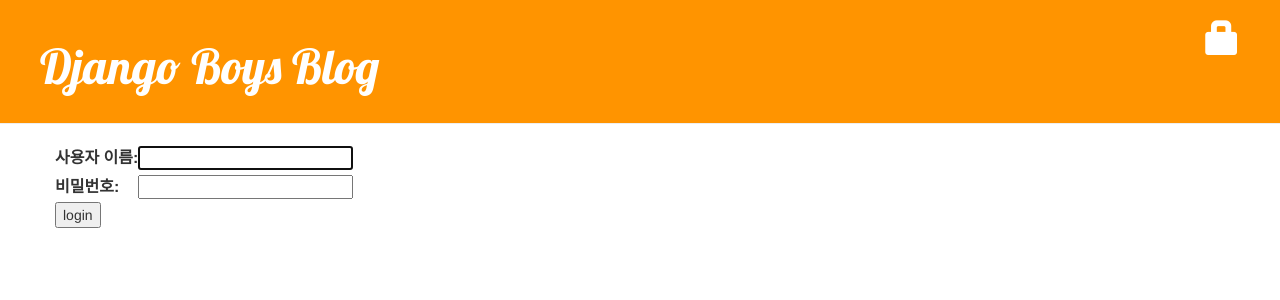
After one commit to kyungdongseo/my-first-blog, a Django app: page /accounts/login/ in a window 1280 px wide. The commit adds this page. Shown: the top 300 px of the page. Run offline with Django 3.2, Linux system fonts and the light colour scheme; some libraries are stand-ins or nearby versions.

Commit message:
login and logout

```diff
--- a/blog/templates/blog/base.html
+++ b/blog/templates/blog/base.html
@@ -12,6 +12,9 @@
             {% if user.is_authenticated %}
                 <a href="{% url 'post_new' %}" class="top-menu"><span class="glyphicon glyphicon-plus"></span></a>
                 <a href="{% url 'post_draft_list' %}" class="top-menu"><span class="glyphicon glyphicon-edit"></span></a>
+                <p class="top-menu">Hello {{ user.username }} <small>(<a href="{% url 'logout' %}">Log out</a>)</small></p>
+            {% else %}
+                <a href="{% url 'login' %}" class="top-menu"><span class="glyphicon glyphicon-lock"></span></a>
             {% endif %}
             <h1><a href="/">Django Boys Blog</a></h1>
         </div>
--- /dev/null
+++ b/blog/templates/registration/login.html
@@ -0,0 +1,24 @@
+{% extends 'blog/base.html' %}
+
+{% block content %}
+    {% if form.errors %}
+        <p>이름과 비밀번호가 일치하지 않습니다. 다시 시도해주세요.</p>
+    {% endif %}
+
+    <form method="POST" action="{% url 'login' %}">
+    {% csrf_token %}
+        <table>
+            <tr>
+                <td>{{ form.username.label_tag }}</td>
+                <td>{{ form.username }}</td>
+            </tr>
+            <tr>
+                <td>{{ form.password.label_tag }}</td>
+                <td>{{ form.password }}</td>
+            </tr>
+        </table>
+
+        <input type="submit" value="login" />
+        <input type="hidden" name="next" value="{{ next }}" />
+    </form>
+{% endblock %}
--- a/blog/views.py
+++ b/blog/views.py
@@ -1,5 +1,6 @@
 from django.shortcuts import render, get_object_or_404, redirect
 from django.utils import timezone
+from django.contrib.auth.decorators import login_required
 from .models import Post
 from .forms import PostForm
 
@@ -14,6 +15,7 @@
     return render(request, 'blog/post_detail.html', {'post': post})
 
 
+@login_required
 def post_new(request):
     if request.method == "POST":
         form = PostForm(request.POST)
@@ -27,6 +29,7 @@
         return render(request, 'blog/post_edit.html', {'form': form})
 
 
+@login_required
 def post_edit(request, pk):
     post = get_object_or_404(Post, pk=pk)
     if request.method == "POST":
@@ -41,17 +44,20 @@
         return render(request, 'blog/post_edit.html', {'form': form})
 
 
+@login_required
 def post_draft_list(request):
     posts = Post.objects.filter(publish_date__isnull=True).order_by('create_date')
     return render(request, 'blog/post_draft_list.html', {'posts': posts})
 
 
+@login_required
 def post_publish(request, pk):
     post = get_object_or_404(Post, pk=pk)
     post.publish()
     return redirect('post_detail', pk=pk)
 
 
+@login_required
 def post_remove(request, pk):
     post = get_object_or_404(Post, pk=pk)
     post.delete()
--- a/configuration/settings.py
+++ b/configuration/settings.py
@@ -120,3 +120,5 @@
 
 STATIC_URL = '/static/'
 STATIC_ROOT = os.path.join(BASE_DIR, 'static')
+
+LOGIN_REDIRECT_URL = '/'
--- a/configuration/urls.py
+++ b/configuration/urls.py
@@ -15,8 +15,11 @@
 """
 from django.contrib import admin
 from django.urls import path, include
+from django.contrib.auth import views
 
 urlpatterns = [
     path('admin/', admin.site.urls),
+    path('accounts/login/', views.login, name='login'),
+    path('accounts/logout/', views.logout, name='logout', kwargs={'next_page': '/'}),
     path('', include('blog.urls')),
 ]
```
